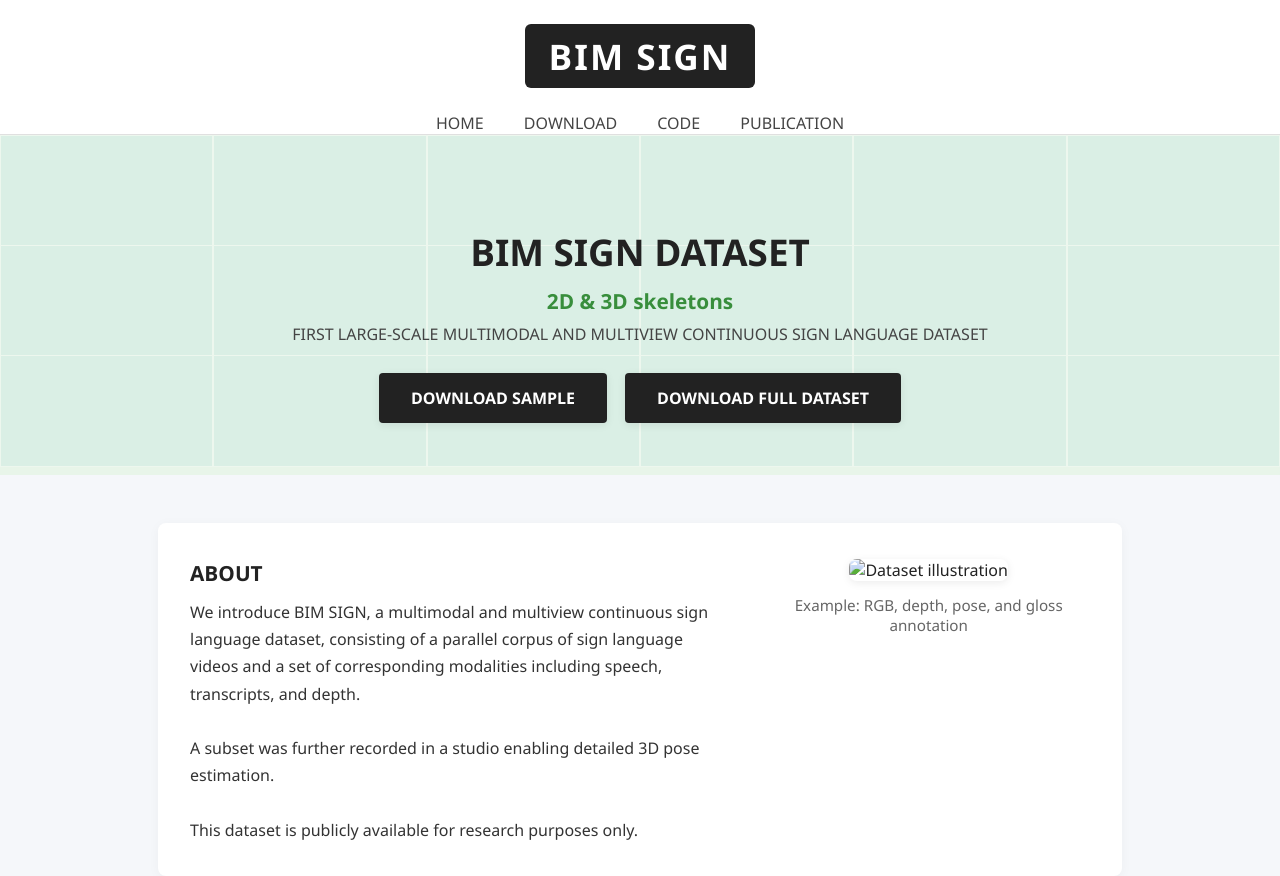
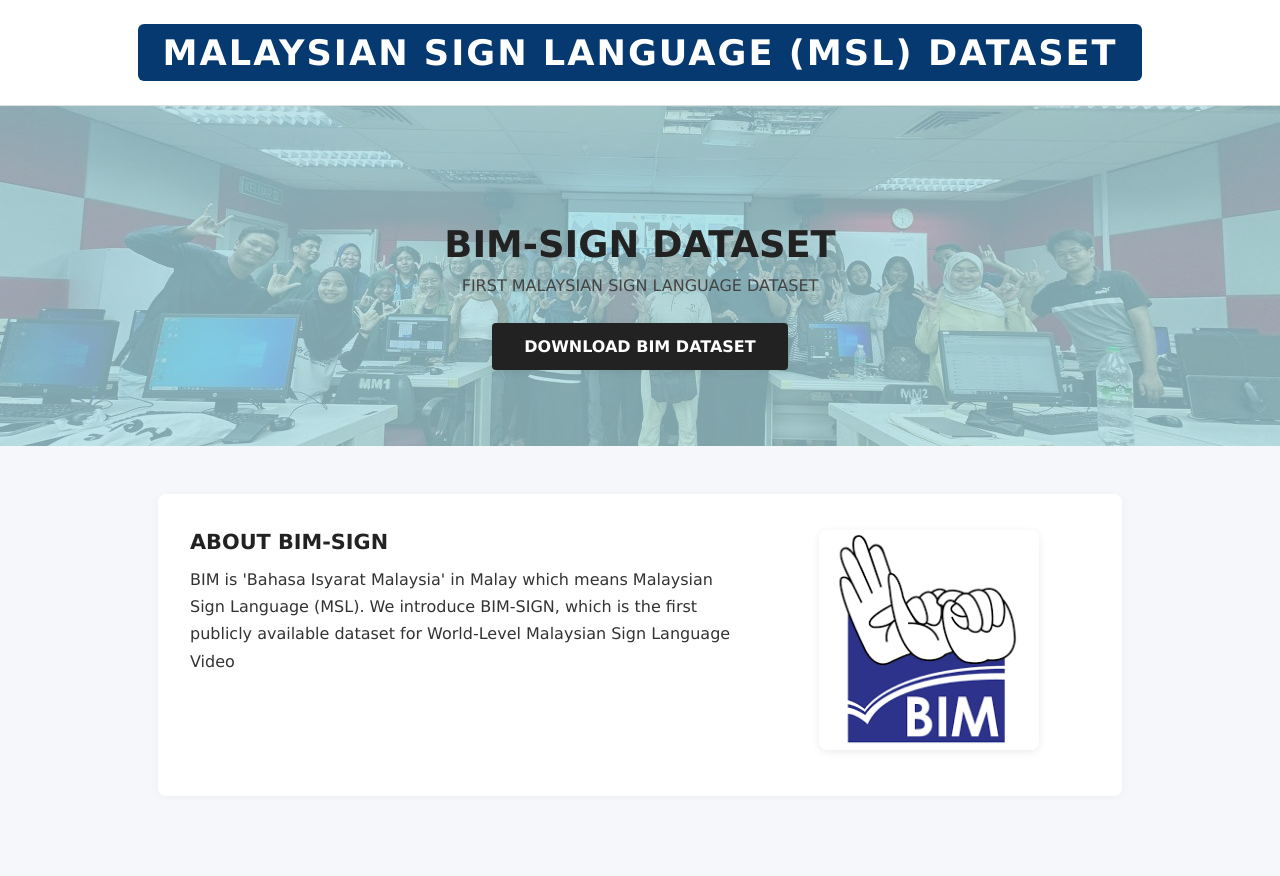
Before and after one commit to bim-sign/bim-sign.github.io, a plain HTML site: page index.html in a window 1280 px wide. After the commit the page ends 800 px from the top, so only its background shows below. Drawn offline with Linux system fonts and the light colour scheme.

Commit message:
New updates

```diff
--- a/assets/css/style.css
+++ b/assets/css/style.css
@@ -1,6 +1,6 @@
 body {
   margin: 0;
-  font-family: 'Segoe UI', Arial, sans-serif;
+  font-family: Verdana, Geneva, sans-serif;
   background: #f5f7fa;
   color: #222;
 }
@@ -15,7 +15,7 @@ body {
   font-weight: bold;
   letter-spacing: 2px;
   display: inline-block;
-  background: #222;
+  background: #063970;
   color: #fff;
   padding: 8px 24px;
   border-radius: 6px;
@@ -37,7 +37,7 @@ body {
 }
 .hero {
   position: relative;
-  background: #e8f5e9;
+  background: #abdbe3;
   min-height: 340px;
   display: flex;
   flex-direction: column;
@@ -54,6 +54,10 @@ body {
   gap: 0;
   opacity: 0.25;
   z-index: 1;
+  background-image: url('../img/bim-background.jpeg');
+  background-size: cover;
+  background-position: center;
+  background-repeat: no-repeat;
 }
 .grid-bg div {
   background: #b2dfdb;
@@ -99,7 +103,7 @@ body {
   box-shadow: 0 2px 8px rgba(0,0,0,0.08);
 }
 .hero-buttons a:hover {
-  background: #388e3c;
+  background: #063970;
 }
 .about-section {
   max-width: 900px;
--- a/assets/js/main.js
+++ b/assets/js/main.js
@@ -6,6 +6,6 @@ document.addEventListener('DOMContentLoaded', function() {
   });
   document.getElementById('download-full').addEventListener('click', function(e) {
     e.preventDefault();
-    window.open('https://how2sign.github.io/full_dataset.zip', '_blank'); // Replace with your full dataset link
+    window.open('https://drive.google.com/drive/folders/1b44aycPedjL5ZYj2fWt2c7ZNEUdVpQ5k?usp=drive_link', '_blank'); // Replace with your full dataset link
   });
 });
--- a/index.html
+++ b/index.html
@@ -8,42 +8,36 @@
 </head>
 <body>
   <div class="header">
-    <div class="logo">BIM SIGN</div>
+    <div class="logo">MALAYSIAN SIGN LANGUAGE (MSL) DATASET</div>
     <div class="nav">
-      <a href="#">HOME</a>
-      <a href="#download">DOWNLOAD</a>
-      <a href="#code">CODE</a>
-      <a href="#publication">PUBLICATION</a>
+      <!-- <a href="#">HOME</a> -->
+      <!-- <a href="#download">DOWNLOAD</a> -->
+      <!-- <a href="#code">CODE</a> -->
+      <!-- <a href="#publication">PUBLICATION</a> -->
     </div>
   </div>
   <div class="hero">
     <div class="grid-bg">
-      <div></div><div></div><div></div><div></div><div></div><div></div>
-      <div></div><div></div><div></div><div></div><div></div><div></div>
-      <div></div><div></div><div></div><div></div><div></div><div></div>
     </div>
     <div class="hero-content">
-      <div class="hero-title">BIM SIGN DATASET</div>
-      <div class="hero-sub">2D & 3D skeletons</div>
-      <div class="hero-desc">FIRST LARGE-SCALE MULTIMODAL AND MULTIVIEW CONTINUOUS SIGN LANGUAGE DATASET</div>
+      <div class="hero-title">BIM-SIGN DATASET</div>
+      <div class="hero-desc">FIRST MALAYSIAN SIGN LANGUAGE DATASET</div>
       <div class="hero-buttons">
-        <a href="#" id="download-sample">DOWNLOAD SAMPLE</a>
-        <a href="#" id="download-full">DOWNLOAD FULL DATASET</a>
+        <a href="#" id="download-full">DOWNLOAD BIM DATASET</a>
       </div>
     </div>
   </div>
   <div class="about-section" id="about">
     <div class="about-text">
-      <div class="about-title">ABOUT</div>
+      <div class="about-title">ABOUT BIM-SIGN</div>
       <div class="about-desc">
-        We introduce BIM SIGN, a multimodal and multiview continuous sign language dataset, consisting of a parallel corpus of sign language videos and a set of corresponding modalities including speech, transcripts, and depth.<br><br>
-        A subset was further recorded in a studio enabling detailed 3D pose estimation.<br><br>
-        This dataset is publicly available for research purposes only.
+        BIM is 'Bahasa Isyarat Malaysia' in Malay which means Malaysian Sign Language (MSL).
+        We introduce BIM-SIGN, which is the first publicly available dataset for World-Level Malaysian Sign Language Video <br><br>
       </div>
     </div>
     <div class="about-visual">
-      <img src="assets/img/how2sign_dataset.png" alt="Dataset illustration">
-      <div class="caption">Example: RGB, depth, pose, and gloss annotation</div>
+      <img src="assets/img/bim_logo.png" alt="Dataset illustration">
+      <!-- <div class="caption">Example: RGB, depth, pose, and gloss annotation</div> -->
     </div>
   </div>
   <script src="assets/js/main.js"></script>
```
Also changed, not shown: assets/img/bim-background.jpeg (added), assets/img/bim_logo.png (added).
